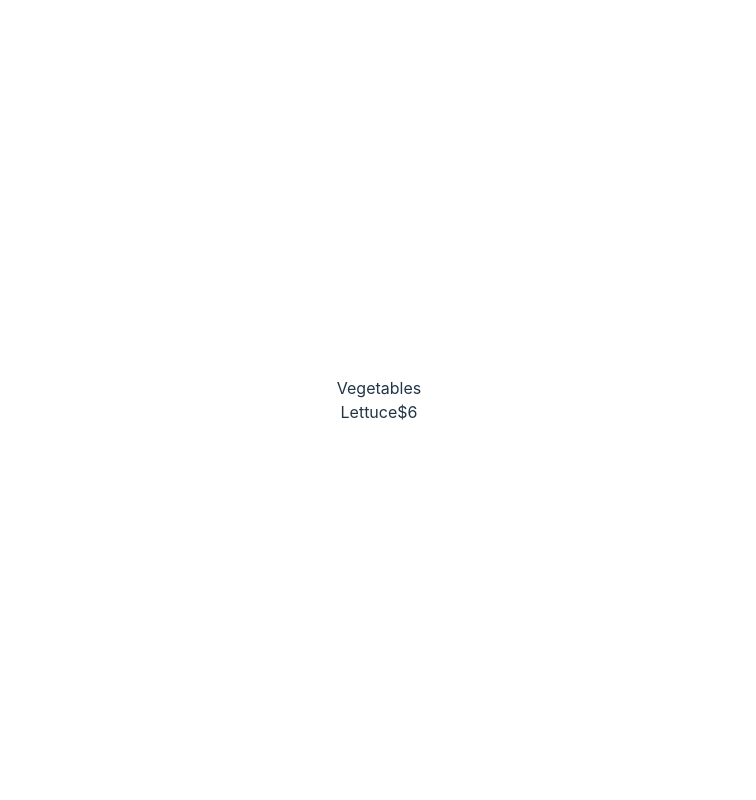
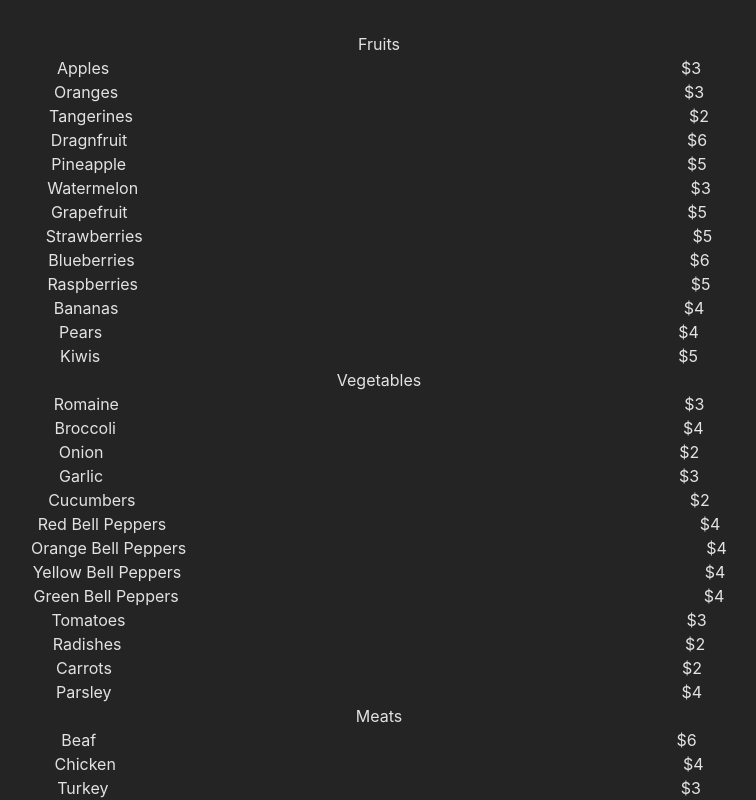
Before and after one commit to syntapy/1_react_quickstart, a React (Vite) app in the folder app/: page / in a window 1280 px wide. Shown: the top 800 px of the page, without its empty margins (261-1017 px from the left). Built offline with nearby package versions, Linux system fonts and the light colour scheme.

Commit message:
Product table skeleton from json data (#4)
List product table contents from json, but only very basic flex style

```diff
--- a/app/src/components/ProductCategoryRow/ProductCategoryRow.tsx
+++ b/app/src/components/ProductCategoryRow/ProductCategoryRow.tsx
@@ -1,9 +1,9 @@
 interface Prop {
-    category: string
+    name: string
 }
 
 export default function ProductCategoryRow(props: Props) {
     return (
-        <div>{props.category}</div>
+        <li>{props.name}</li>
     )
 }
--- a/app/src/components/ProductRow/ProductRow.tsx
+++ b/app/src/components/ProductRow/ProductRow.tsx
@@ -1,14 +1,14 @@
 interface Props {
-    item: string
+    name: string
     price: number
     stocked: boolean
 }
 
 export default function ProductRow(props: Props) {
     return (
-        <div>
-            <span>{props.item}</span>
-            <span>${props.price}</span>
-        </div>
+        <li className="flex flex-row ">
+            <span className="grow">{props.name}</span>
+            <span className="grow">${props.price}</span>
+        </li>
     )
 }
--- a/app/src/components/ProductTable/ProductTable.tsx
+++ b/app/src/components/ProductTable/ProductTable.tsx
@@ -1,13 +1,31 @@
 import ProductCategoryRow from "../ProductCategoryRow/index"
 import ProductRow from "../ProductRow/index"
 
-import data from "../../assets/data.json"
+import dataJSON from "../../data/data.json"
 
 export default function ProductTable() {
+    const categoriesUsed={};
     return (
-        <>
-            <ProductCategoryRow category="Vegetables" />
-            <ProductRow item="Lettuce" price={6} stocked={true} />
-        </>
+        <div>
+            <ul className="flex flex-col">{
+                dataJSON.items.map(
+                    item => {
+                        if (categoriesUsed.hasOwnProperty(item.category) === false) {
+                            categoriesUsed[item.category]=null;
+                            return (
+                                <>
+                                    <ProductCategoryRow name={item.category} />
+                                    <ProductRow name={item.name} price={item.price} stocked={item.stocked} />
+                                </>
+                            )
+                        } else
+                            return (
+                                <ProductRow name={item.name} price={item.price} stocked={item.stocked} />
+                            )
+                    }
+                )
+            }
+            </ul>
+        </div>
     )
 }
--- a/app/src/index.css
+++ b/app/src/index.css
@@ -16,57 +16,3 @@
   -webkit-font-smoothing: antialiased;
   -moz-osx-font-smoothing: grayscale;
 }
-
-a {
-  font-weight: 500;
-  color: #646cff;
-  text-decoration: inherit;
-}
-a:hover {
-  color: #535bf2;
-}
-
-body {
-  margin: 0;
-  display: flex;
-  place-items: center;
-  min-width: 320px;
-  min-height: 100vh;
-}
-
-h1 {
-  font-size: 3.2em;
-  line-height: 1.1;
-}
-
-button {
-  border-radius: 8px;
-  border: 1px solid transparent;
-  padding: 0.6em 1.2em;
-  font-size: 1em;
-  font-weight: 500;
-  font-family: inherit;
-  background-color: #1a1a1a;
-  cursor: pointer;
-  transition: border-color 0.25s;
-}
-button:hover {
-  border-color: #646cff;
-}
-button:focus,
-button:focus-visible {
-  outline: 4px auto -webkit-focus-ring-color;
-}
-
-@media (prefers-color-scheme: light) {
-  :root {
-    color: #213547;
-    background-color: #ffffff;
-  }
-  a:hover {
-    color: #747bff;
-  }
-  button {
-    background-color: #f9f9f9;
-  }
-}
```
Also changed, not shown: app/src/data/data.json (renamed from app/src/assets/data.json).
